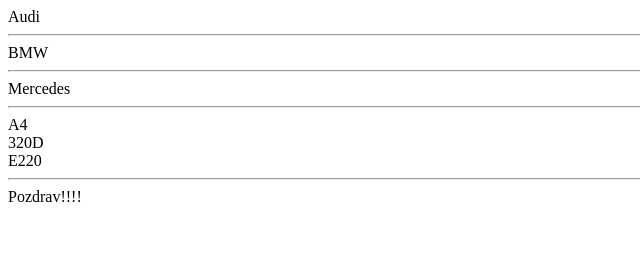
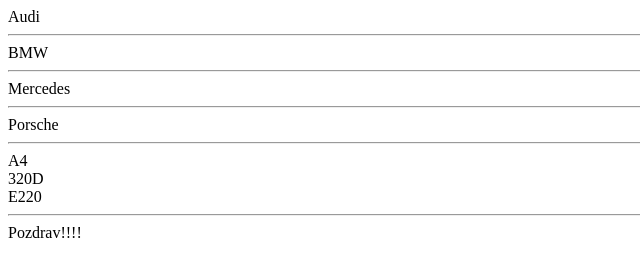
Before and after one commit to MickyNM/js_kurs1, a plain HTML site: page index.html in a window 1280 px wide. Shown: the whole page, without its empty margins (0-640 px from the left). Drawn offline with Linux system fonts and the light colour scheme.

Commit message:
Update index.html
added new car

```diff
--- a/index.html
+++ b/index.html
@@ -13,6 +13,8 @@
     <hr>
     <span>Mercedes</span>
     <hr>
+    <span>Porsche</span>
+    <hr>
 
     <div class="automobil-model">A4</div>
     <div class="automobil-model">320D</div>
```
